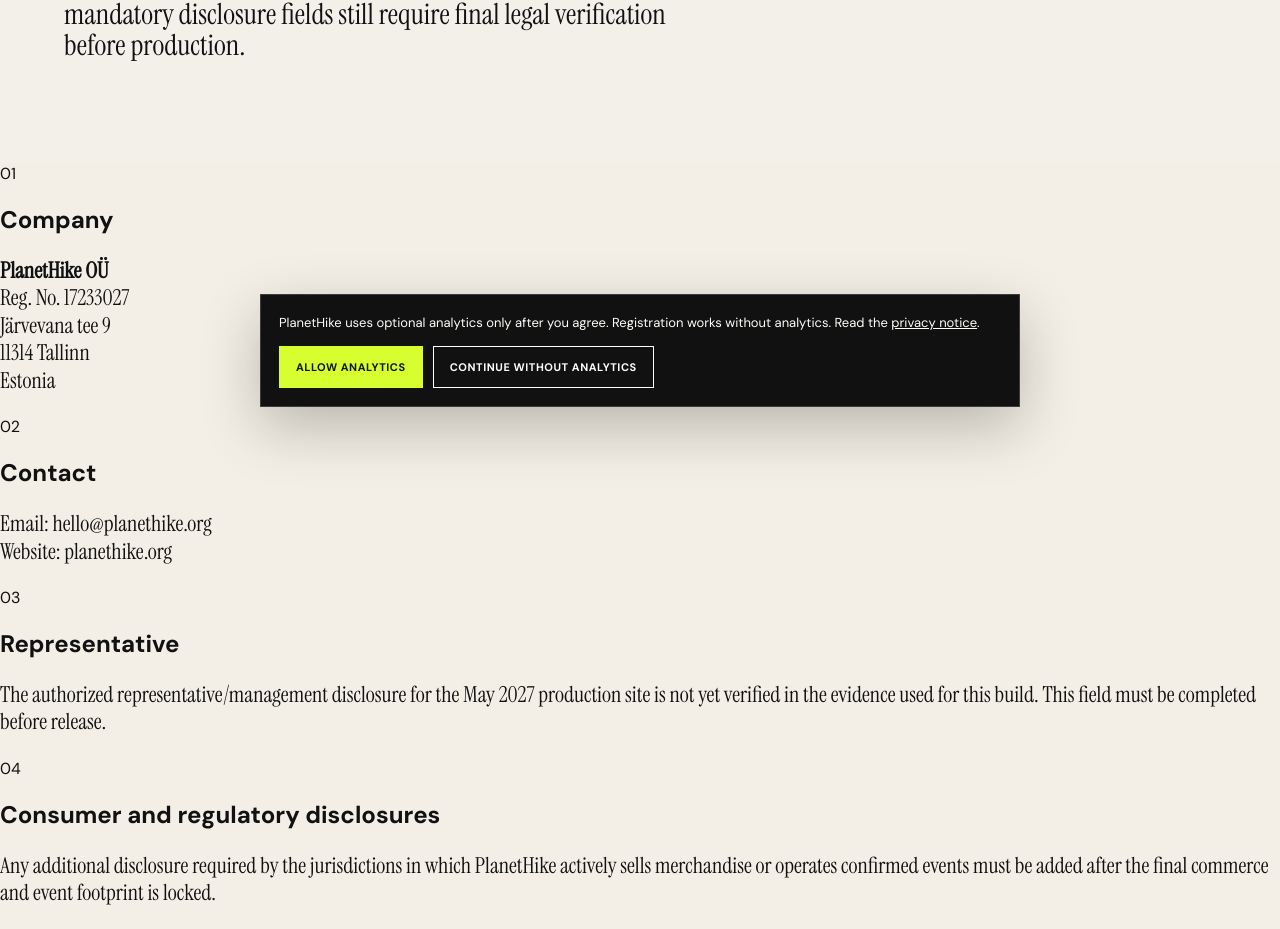
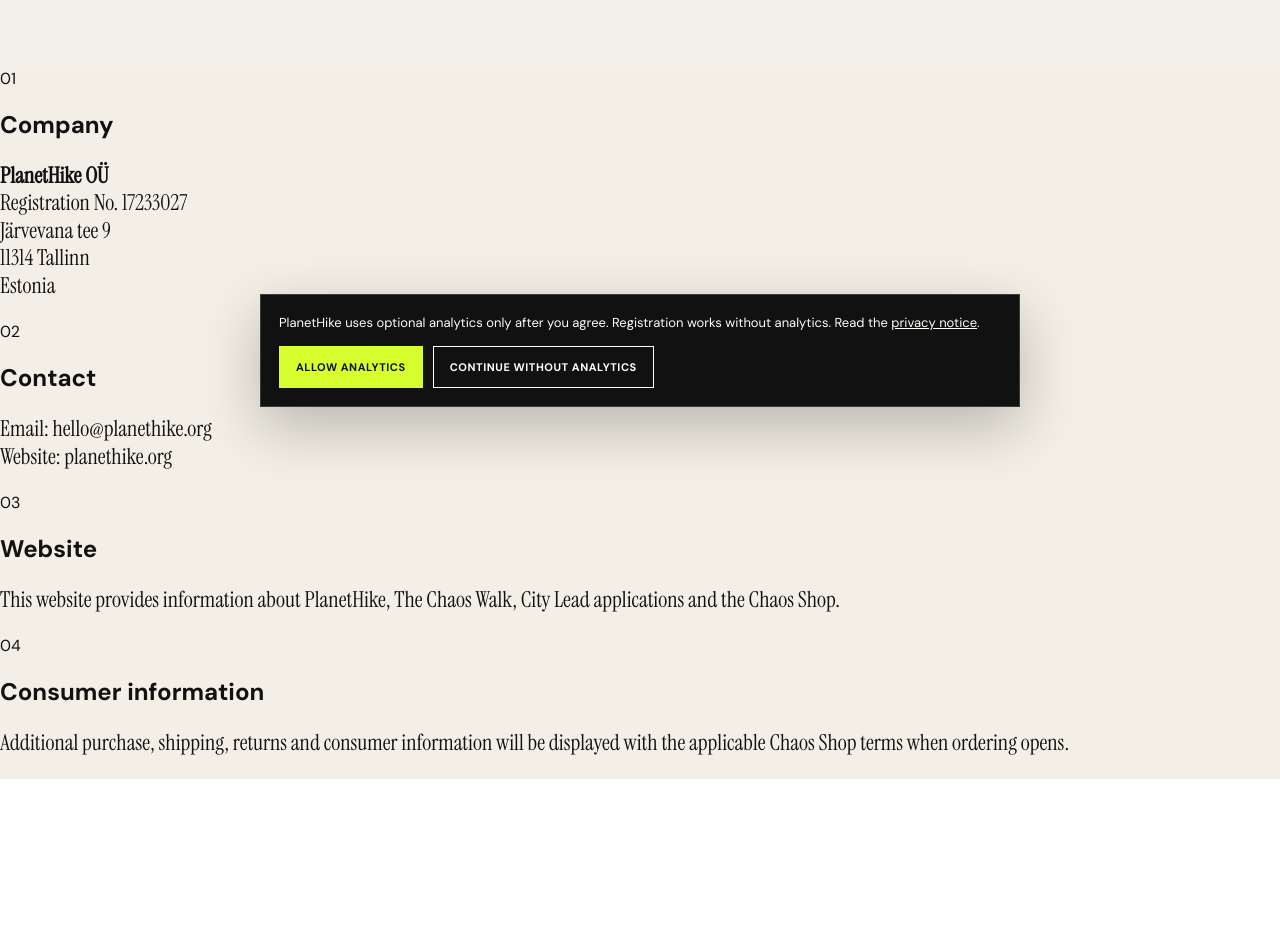
Before and after one commit to unikmo/planethike, a Next.js app: page /imprint in a window 1280 px wide. Shown: the part 375-1304 px from the top of the page. After the commit the page ends 1154 px from the top, so only its background shows below. Built offline with nearby package versions, Linux system fonts and the light colour scheme; no server answers.

Commit message:
Publish clean PlanetHike imprint

```diff
--- a/app/imprint/page.tsx
+++ b/app/imprint/page.tsx
@@ -9,15 +9,14 @@ export const metadata: Metadata = {
 
 export default function ImprintPage() {
   return <LegalPage
-    draft
     eyebrow="IMPRINT / COMPANY INFORMATION"
     title="Imprint"
-    intro="Company details supported by the current PlanetHike records reviewed for this build. Representative and any additional mandatory disclosure fields still require final legal verification before production."
+    intro="Company and contact information for PlanetHike."
     sections={[
-      {heading:'Company',body:<p><strong>PlanetHike OÜ</strong><br/>Reg. No. 17233027<br/>Järvevana tee 9<br/>11314 Tallinn<br/>Estonia</p>},
+      {heading:'Company',body:<p><strong>PlanetHike OÜ</strong><br/>Registration No. 17233027<br/>Järvevana tee 9<br/>11314 Tallinn<br/>Estonia</p>},
       {heading:'Contact',body:<p>Email: <a href="mailto:hello@planethike.org">hello@planethike.org</a><br/>Website: <a href="https://planethike.org">planethike.org</a></p>},
-      {heading:'Representative',body:<p>The authorized representative/management disclosure for the May 2027 production site is not yet verified in the evidence used for this build. This field must be completed before release.</p>},
-      {heading:'Consumer and regulatory disclosures',body:<p>Any additional disclosure required by the jurisdictions in which PlanetHike actively sells merchandise or operates confirmed events must be added after the final commerce and event footprint is locked.</p>}
+      {heading:'Website',body:<p>This website provides information about PlanetHike, The Chaos Walk, City Lead applications and the Chaos Shop.</p>},
+      {heading:'Consumer information',body:<p>Additional purchase, shipping, returns and consumer information will be displayed with the applicable Chaos Shop terms when ordering opens.</p>}
     ]}
   />;
 }
```
